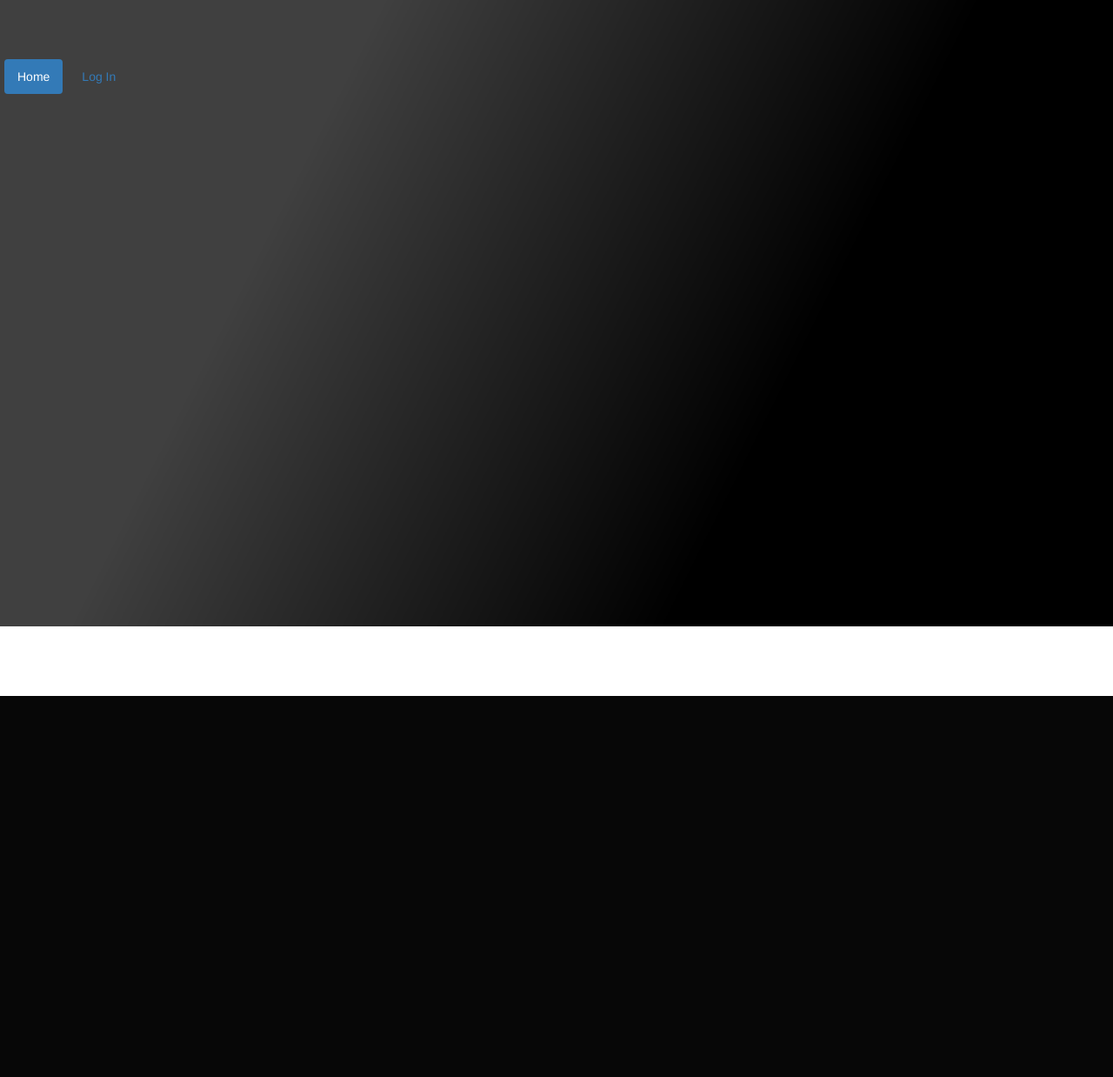
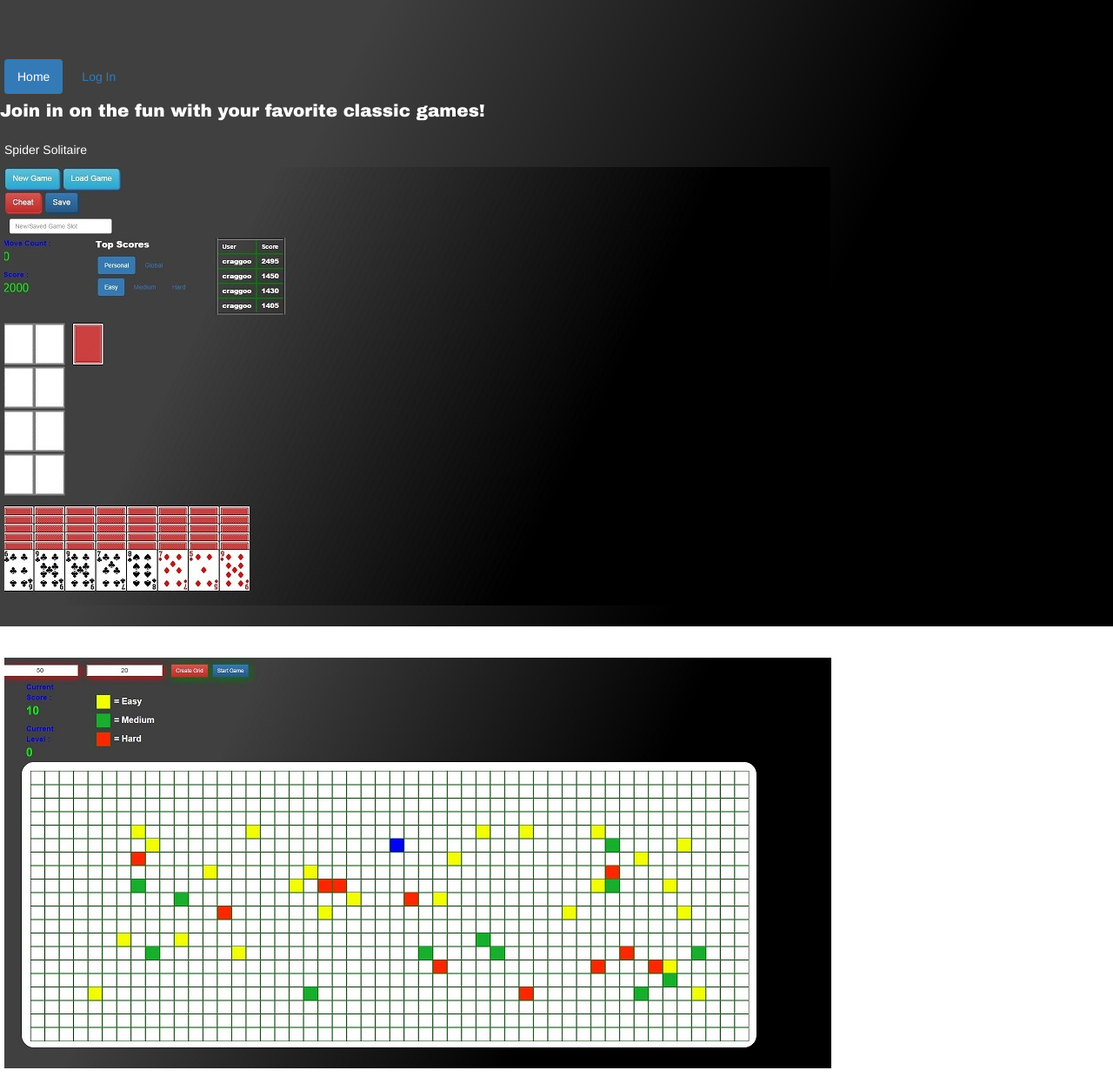
Before and after one commit to herokuprojects666/Spider-Express, a Node server app: page / in a window 1280 px wide. Shown: the whole page at 87% size. Before the commit the page ends 800 px from the top, so only its background shows below. Run offline with Node 20, Linux system fonts and the light colour scheme; some libraries are stand-ins or nearby versions.

Commit message:
changing page layout

```diff
--- a/public/css/spider.css
+++ b/public/css/spider.css
@@ -151,12 +151,6 @@
 	width : 800px;
 }
 
-#Top{
-	font-family: "Arial Black", Gadget;
-	font-size : 20px;
-	text-align : left;
-}
-
 td, th {
 	border : 3px solid green;
 	padding : 5px 10px;
--- a/public/css/style.css
+++ b/public/css/style.css
@@ -89,3 +89,24 @@
 #tiles{
 	display : none;
 }
+
+#home {
+	position : relative;
+	z-index : 5;
+}
+
+.indent {
+	position : relative;
+	left : 20px;
+	margin-bottom : 10px;
+}
+
+#Top{
+	font-family: "Arial Black", Gadget;
+	font-size : 20px;
+	text-align : left;
+}
+
+#spacer {
+	margin-top : 20px;
+}
--- a/views/index.jade
+++ b/views/index.jade
@@ -2,3 +2,10 @@
 block page
   - var menu = 'index'
 block gameboard
+  p.message#Top Join in on the fun with your favorite classic games!
+  div.row#spacer
+    p.message.indent Spider Solitaire
+    img#home.indent(src='/img/spider_snap.jpg')
+  div.row#spacer
+    p.message.indent Snake
+    img#home.indent(src='/img/snake_snap.jpg')
```
Also changed, not shown: public/img/snake_snap.jpg (added), public/img/spider_snap.jpg (added).
